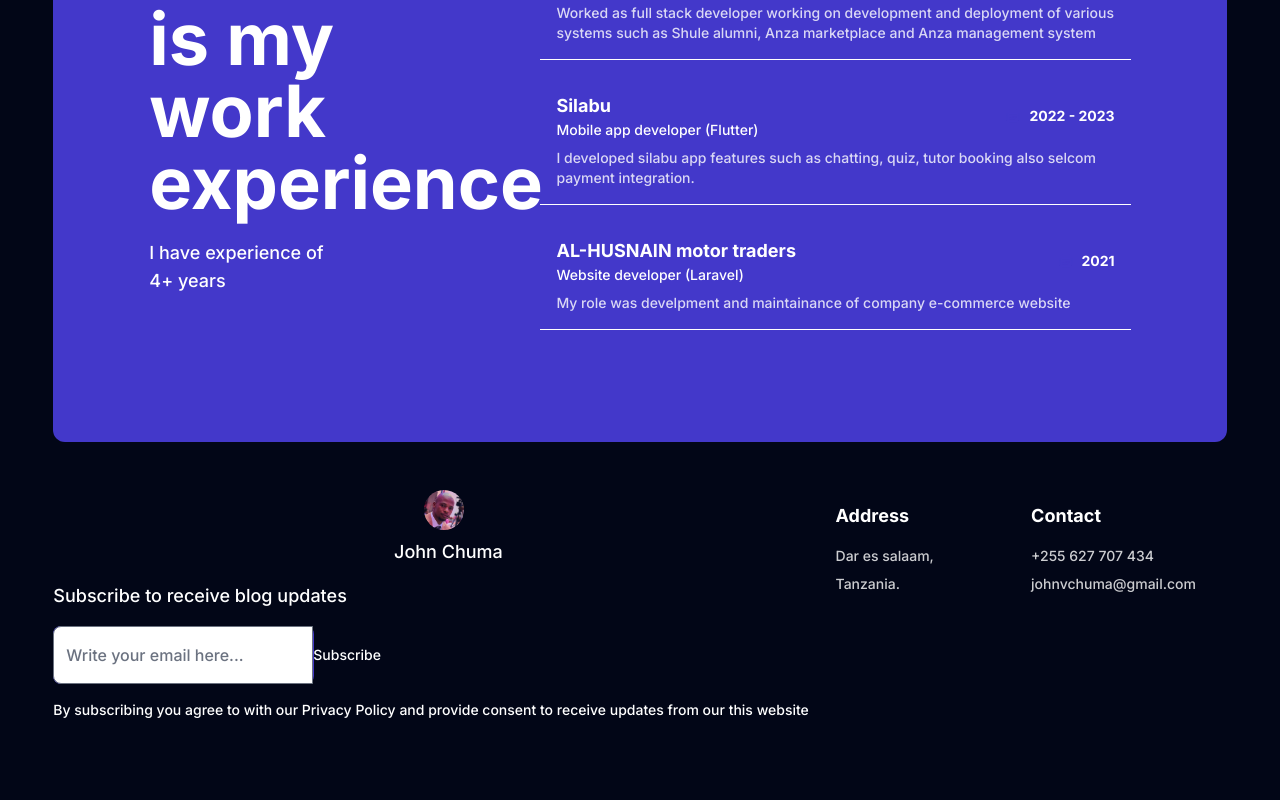
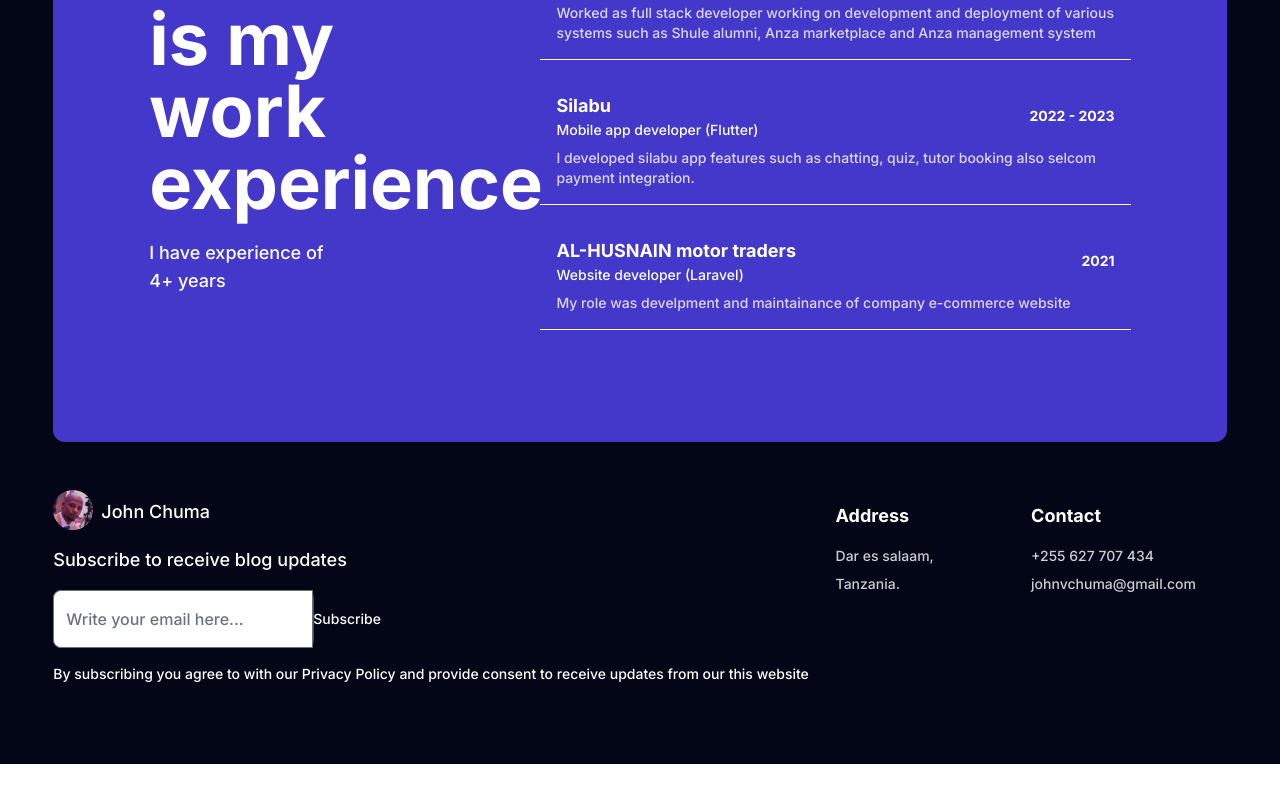
Before and after one commit to johnchuma/johnchuma, a Next.js app: page / in a window 1280 px wide. Shown: the part 4474-5274 px from the top of the page. After the commit the page ends 5238 px from the top, so only its background shows below. Built offline with nearby package versions, Linux system fonts and the light colour scheme.

Commit message:
save major changes

```diff
--- a/src/app/components/footer.js
+++ b/src/app/components/footer.js
@@ -6,7 +6,7 @@
         <Experience/>
         <div className="grid grid-cols-1 md:grid-cols-12  w-11/12 space-y-3 text-center md:text-start justify-center md:justify-start md:w-11/12 mx-auto">
             <div className="col-span-8">
-                <div className="flex flex-col md:flex-col items-center space-x-2 space-y-2">
+                <div className="flex flex-col md:flex-row items-center md:items-start space-x-2 space-y-2">
                 <Image src={"/me.jpg"} height={1000} width={1000} className="aspect-squire rounded-full h-20 w-20 md:h-10 md:w-10 object-cover" alt="John Vedastus Chuma"/>
                 <h1 className=" md:text-lg md:block hidden">John Chuma</h1>
                 </div>
```
